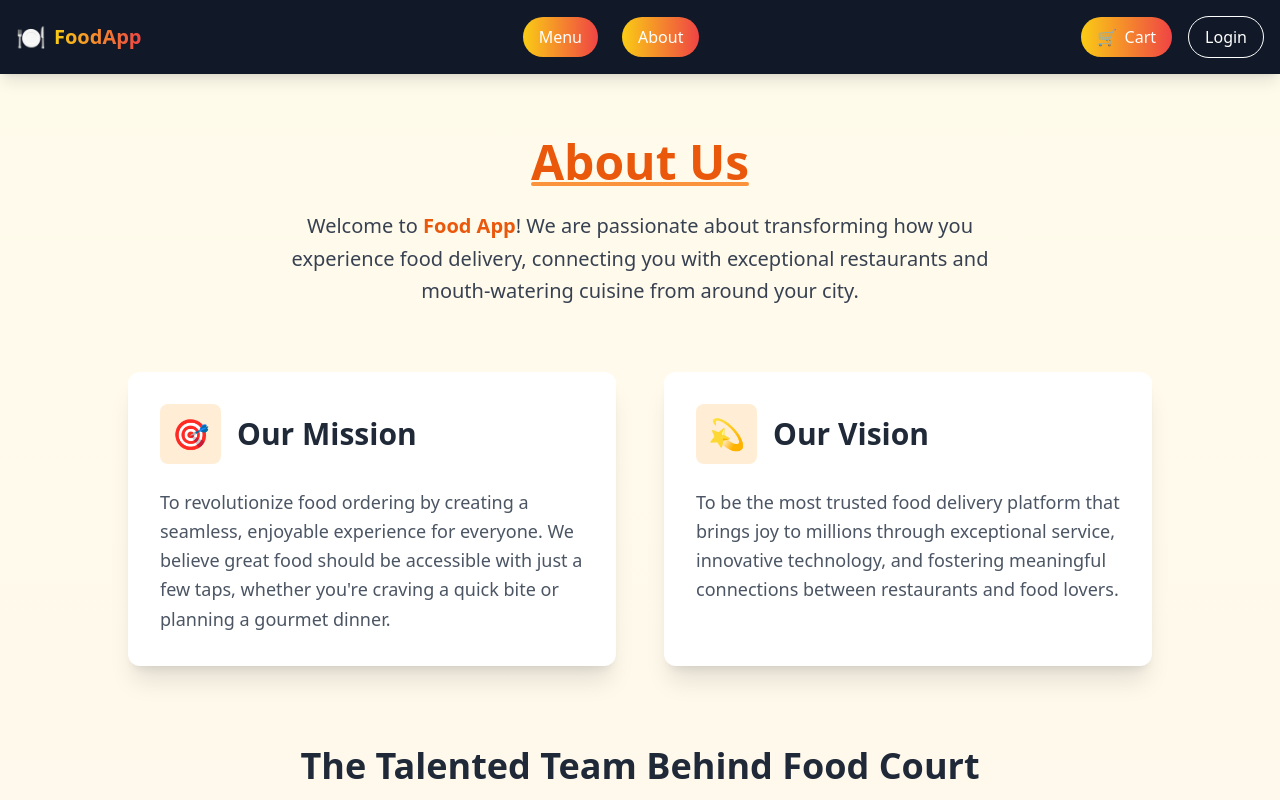
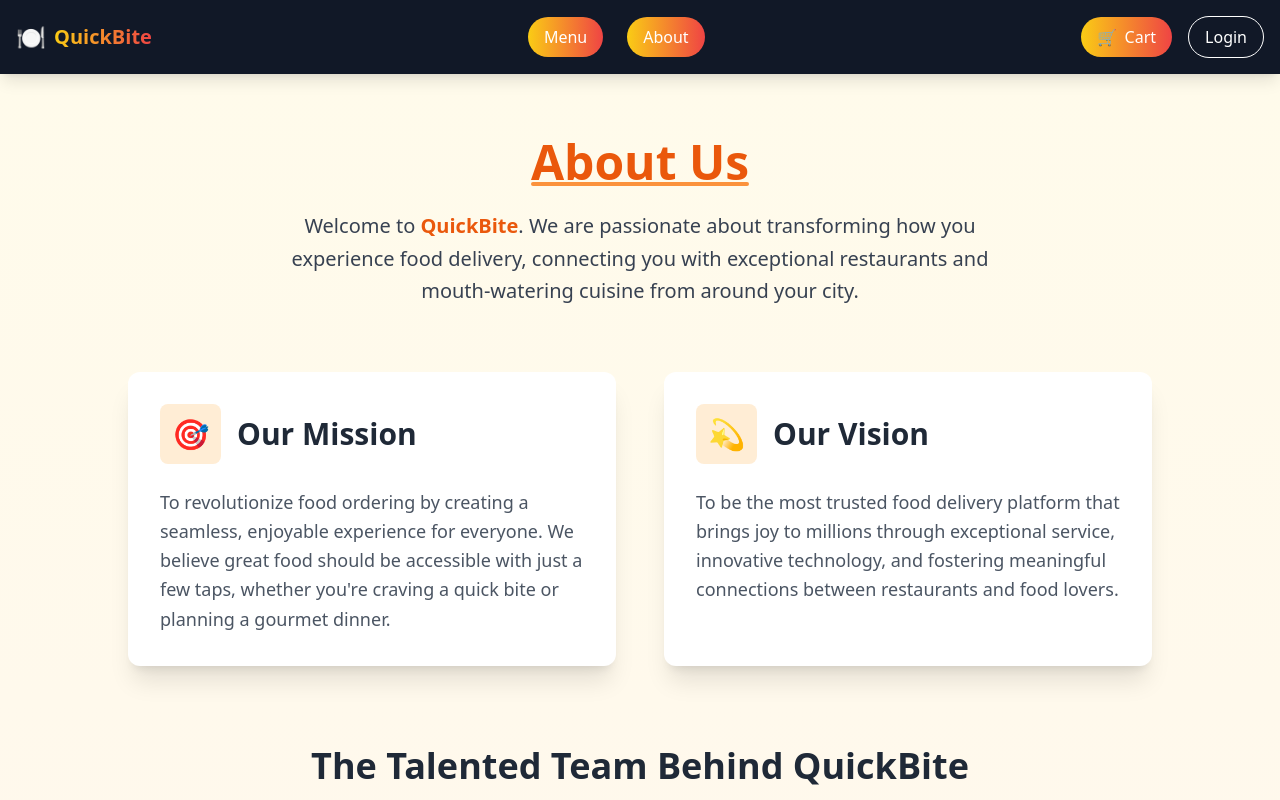
Before and after one commit to kartikeywariyal/Tech-Titans, a React (Vite) app: page /about in a window 1280 px wide. Shown: the top 800 px of the page. Built offline with nearby package versions, Linux system fonts and the light colour scheme.

Commit message:
name updated

```diff
--- a/src/Components/Navbar.jsx
+++ b/src/Components/Navbar.jsx
@@ -11,7 +11,7 @@ const Navbar = () => {
         <Link to="/" className="text-xl font-bold flex items-center">
           <span className="text-2xl mr-2">🍽</span>
           <span className="bg-clip-text text-transparent bg-gradient-to-r from-yellow-400 to-red-500">
-            FoodApp
+          QuickBite
           </span>
         </Link>
 
--- a/src/Pages/About.jsx
+++ b/src/Pages/About.jsx
@@ -67,7 +67,7 @@ const About = () => {
           </h1>
 
           <p className="text-xl text-gray-700 max-w-3xl mx-auto leading-relaxed">
-            Welcome to <span className="font-semibold text-orange-600">Food App</span>! We are passionate about transforming how you experience food delivery, connecting you with exceptional restaurants and mouth-watering cuisine from around your city.
+            Welcome to <span className="font-semibold text-orange-600">QuickBite</span>. We are passionate about transforming how you experience food delivery, connecting you with exceptional restaurants and mouth-watering cuisine from around your city.
           </p>
         </motion.div>
 
@@ -113,7 +113,7 @@ const About = () => {
           transition={{ duration: 0.8, delay: 0.6 }}
           className="text-center mb-12"
         >
-          <h2 className="text-4xl font-bold text-gray-800 mb-3">The Talented Team Behind Food Court</h2>
+          <h2 className="text-4xl font-bold text-gray-800 mb-3">The Talented Team Behind QuickBite</h2>
           <p className="text-xl text-gray-600 max-w-3xl mx-auto">
             Meet our dedicated professionals who make it all happen
           </p>
```
